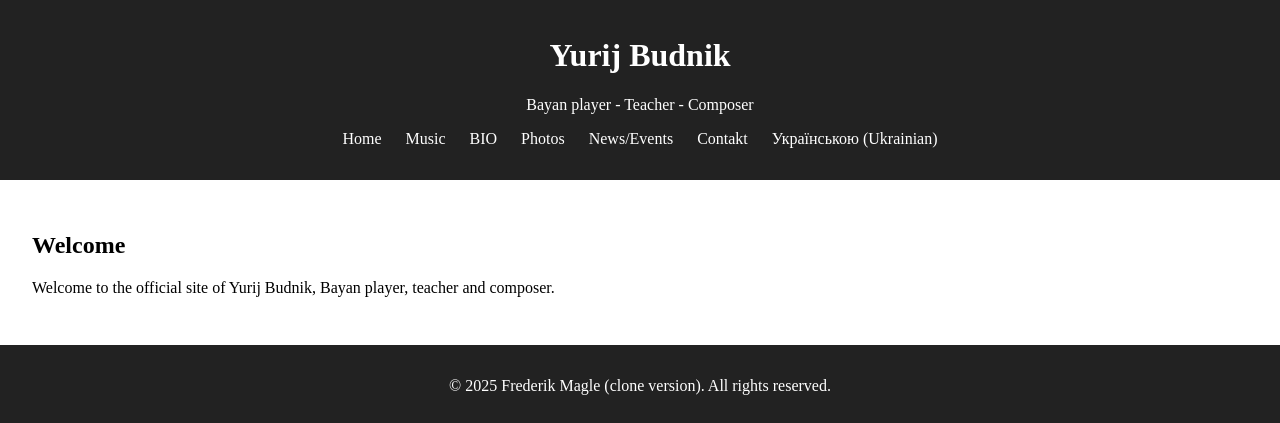
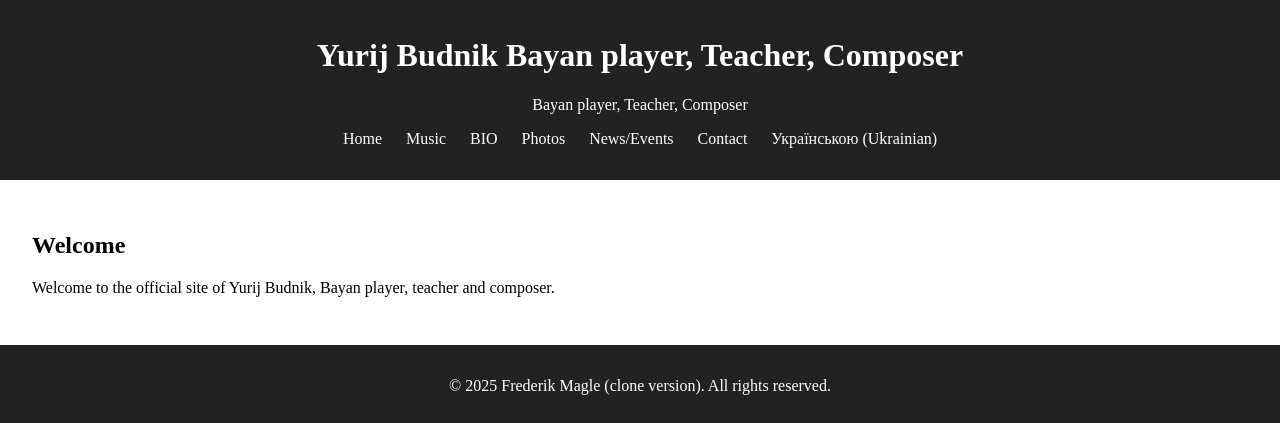
Before and after one commit to YurijBudnik/YurijBudnik.github.io-, a plain HTML site: page index.html in a window 1280 px wide. Shown: the top 423 px of the page. Drawn offline with Linux system fonts and the light colour scheme.

Commit message:
Update index.html

```diff
--- a/index.html
+++ b/index.html
@@ -8,8 +8,8 @@
 </head>
 <body>
   <header>
-    <h1>Yurij Budnik</h1>
-    <p>Bayan player  - Teacher - Composer</p>
+    <h1>Yurij Budnik  Bayan player, Teacher, Composer</h1>
+    <p>Bayan player, Teacher, Composer</p>
     <nav>
       <ul>
         <li><a href="index.html">Home</a></li>
@@ -17,7 +17,7 @@
         <li><a href="music.html">BIO</a></li>
         <li><a href="music.html">Photos</a></li>
         <li><a href="music.html">News/Events</a></li>
-        <li><a href="music.html">Contakt</a></li>
+        <li><a href="music.html">Contact</a></li>
         <li><a href="about.html">Українською (Ukrainian)</a></li>
       </ul>
     </nav>
```
